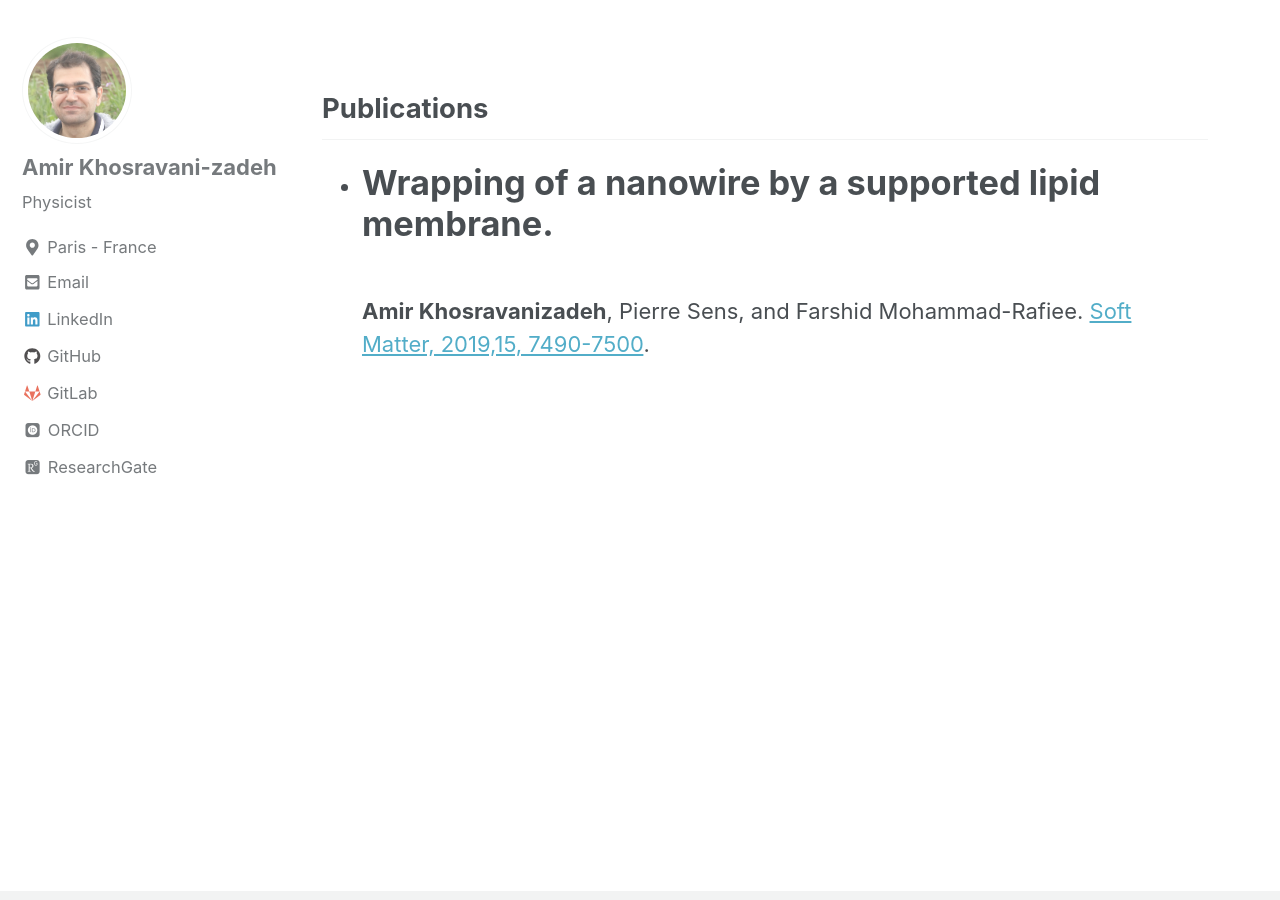
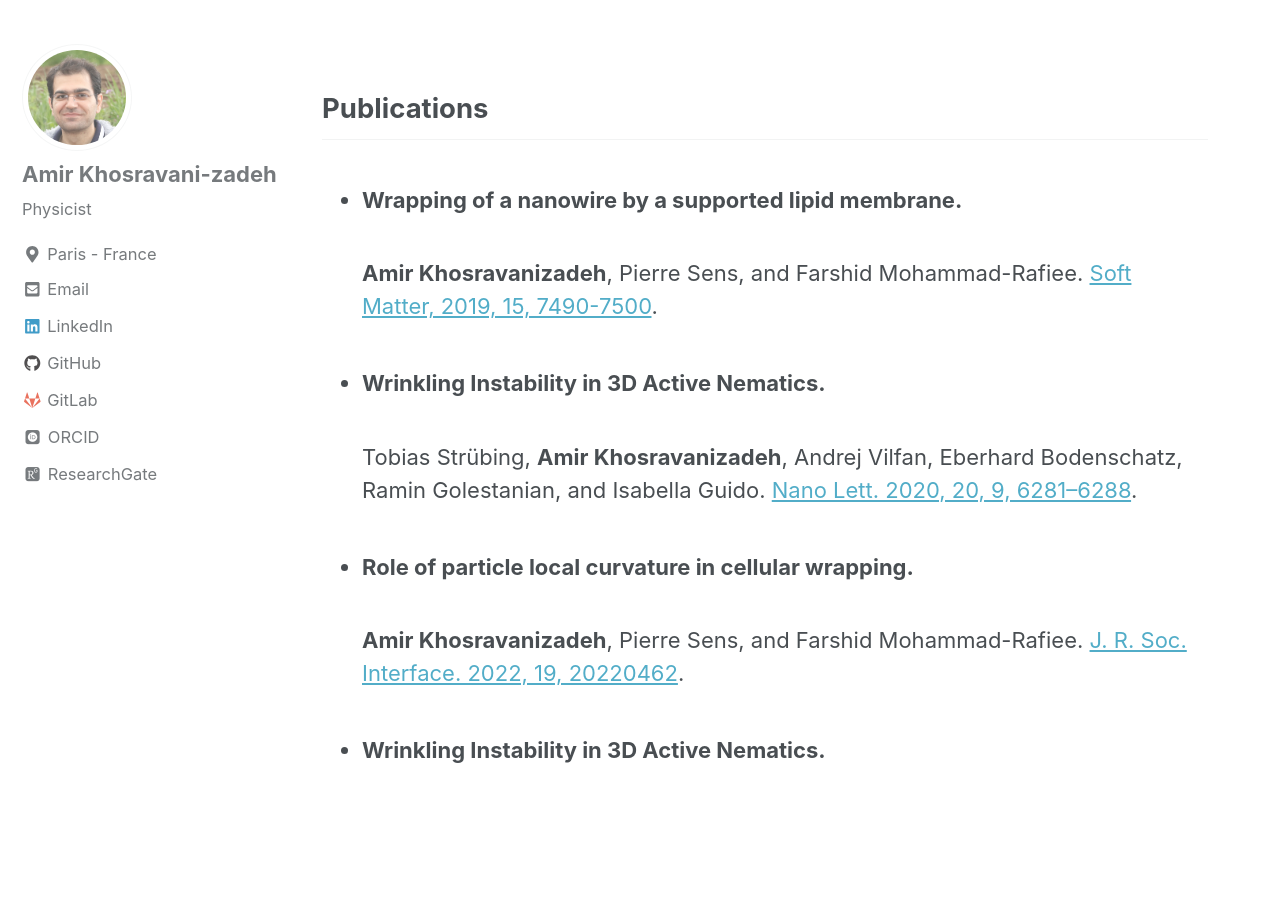
Before and after one commit to amir-khosravanizadeh/amir-khosravanizadeh.github.io, a Jekyll site: the page built from _pages/publications.md, in a window 1280 px wide and 900 px high, scrolled down 397 px. Built offline with Jekyll 4.4.1, drawn with Linux system fonts in a browser that asks for light colours; nearby versions of some CDN libraries; some web fonts are replaced.

Commit message:
Update publications.md

```diff
--- a/_pages/publications.md
+++ b/_pages/publications.md
@@ -11,5 +11,12 @@ header:
 
 ## Publications
 
-- <h1>Wrapping of a nanowire by a supported lipid membrane.</h1> <br/>
-**Amir Khosravanizadeh**,   Pierre Sens,  and  Farshid Mohammad-Rafiee. [Soft Matter, 2019,15, 7490-7500](https://pubs.rsc.org/en/content/articlelanding/2019/SM/C9SM00618D).
+- <h3>Wrapping of a nanowire by a supported lipid membrane.</h3> <br/>
+**Amir Khosravanizadeh**,   Pierre Sens,  and  Farshid Mohammad-Rafiee. [Soft Matter, 2019, 15, 7490-7500](https://pubs.rsc.org/en/content/articlelanding/2019/SM/C9SM00618D).
+
+- <h3>Wrinkling Instability in 3D Active Nematics.</h3> <br/>
+Tobias Strübing, **Amir Khosravanizadeh**, Andrej Vilfan, Eberhard Bodenschatz, Ramin Golestanian, and Isabella Guido. [Nano Lett. 2020, 20, 9, 6281–6288](https://pubs.acs.org/doi/10.1021/acs.nanolett.0c01546).
+
+- <h3>Role of particle local curvature in cellular wrapping.</h3> <br/>
+**Amir Khosravanizadeh**,   Pierre Sens,  and  Farshid Mohammad-Rafiee. [J. R. Soc. Interface. 2022, 19, 20220462](https://royalsocietypublishing.org/doi/10.1098/rsif.2022.0462).
+- <h3>Wrinkling Instability in 3D Active Nematics.</h3> <br/>
```
